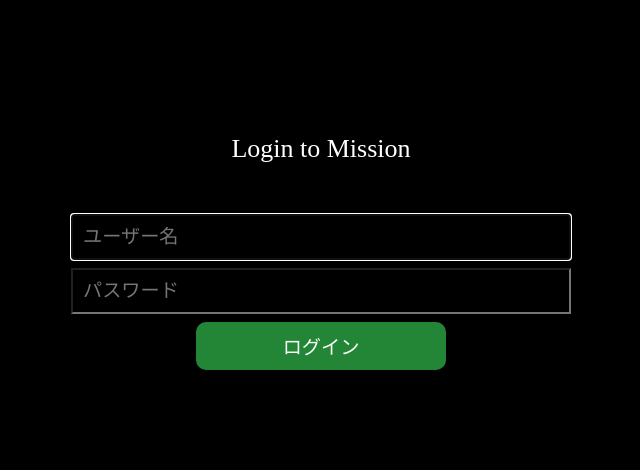
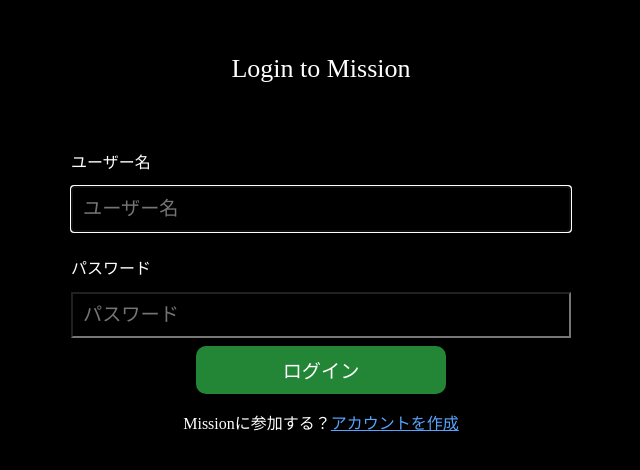
Before and after one commit to sinProject-Inc/mission, a SvelteKit app: page /login in a window 1280 px wide. Shown: the part 148-618 px from the top of the page, without its empty margins (349-989 px from the left). Built offline with nearby package versions, Linux system fonts and the light colour scheme.

Commit message:
ログインを実装する #11 ログイン画面デザインを修正

```diff
--- a/src/routes/login/+page.svelte
+++ b/src/routes/login/+page.svelte
@@ -32,6 +32,7 @@
 					}
 				}}
 			>
+				<p class="label">ユーザー名</p>
 				<input
 					bind:this={username_input_element}
 					type="text"
@@ -39,6 +40,7 @@
 					placeholder="ユーザー名"
 					required
 				/>
+				<p class="label">パスワード</p>
 				<input
 					bind:this={password_input_element}
 					type="password"
@@ -49,11 +51,17 @@
 				{error_message}
 				<button type="submit" class="button half">ログイン</button>
 			</form>
+				<p>Missionに参加する？<a href="/sign_up">アカウントを作成</a></p>
 		</div>
 	</div>
 </div>
 
 <style>
+	.label {
+		text-align: left;
+		margin-top: 15px;
+		margin-bottom: 5px;
+	}
 	button {
 		white-space: nowrap;
 	}
```
